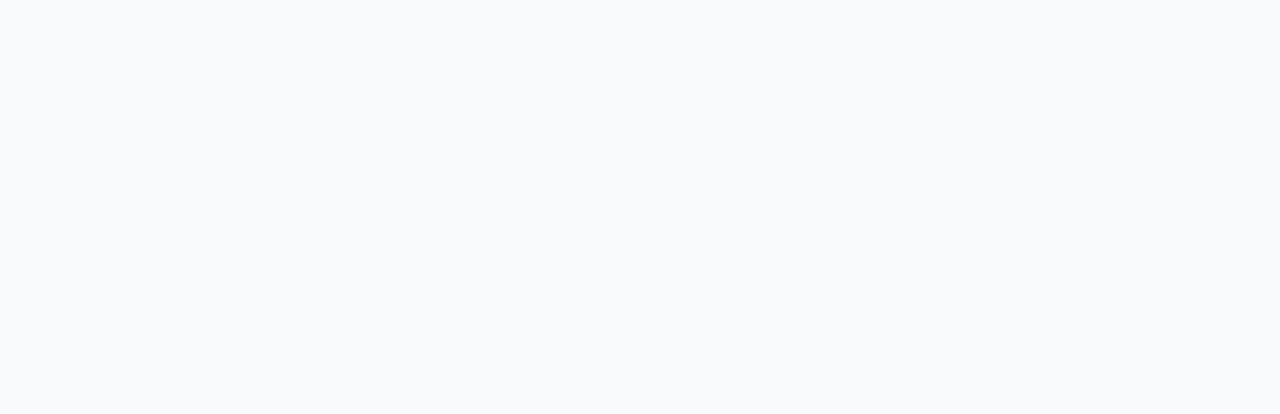
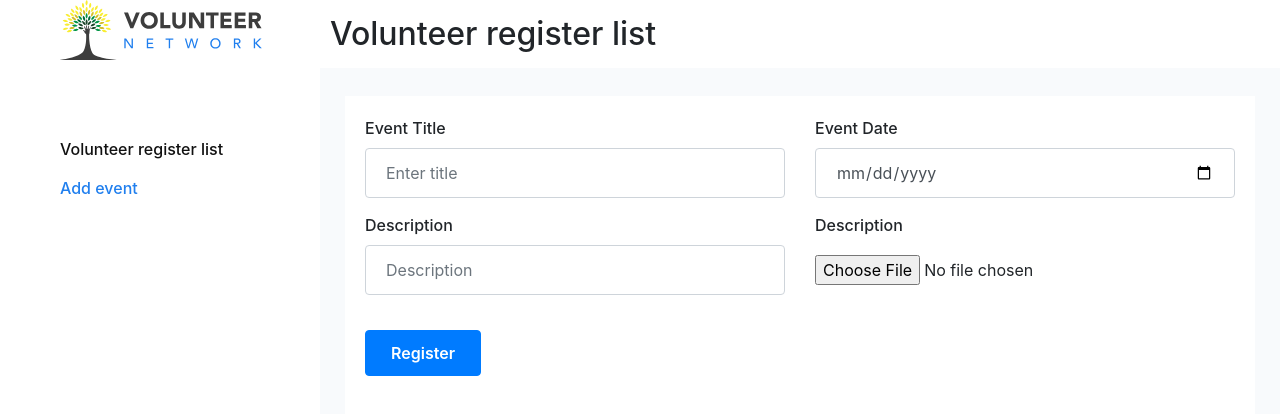
Before and after one commit to MsiIslam20/volenteer-network-app, a React (Create React App) app: page /addevent in a window 1280 px wide. Shown: the top 414 px of the page. Built offline with nearby package versions, Linux system fonts and the light colour scheme.

Commit message:
volunteer server file added

```diff
--- a/src/App.js
+++ b/src/App.js
@@ -13,6 +13,8 @@
 import LogIn from './components/LogIn/LogIn';
 import PrivateRoute from './components/PrivateRoute/PrivateRoute';
 import EventTask from './components/EventTask/EventTask';
+import AdminPanel from './components/AdminPanel/AdminPanel';
+import AddNewEvent from './components/AdminPanel/AddNewEvent';
 
 export const UserContext = createContext();
 
@@ -36,6 +38,12 @@
           <Route path="/events">
             <EventTask />
           </Route>
+          <Route path="/admin">
+            <AdminPanel />
+          </Route>
+          <Route path="/addevent">
+            <AddNewEvent />
+          </Route>
         </Switch>
       </Router>
     </UserContext.Provider>
--- /dev/null
+++ b/src/components/AdminPanel/AddNewEvent.js
@@ -0,0 +1,83 @@
+import React from 'react';
+import './AdminPanel.css';
+import logo from '../../images/logo.svg';
+import { useForm } from 'react-hook-form';
+import { Link } from 'react-router-dom';
+
+
+const AddNewEvent = () => {
+
+    const { register, handleSubmit, errors } = useForm();
+    const onSubmit = userData => {
+        fetch("http://localhost:4000/addProduct", {
+            method: "POST",
+            headers: {
+                'Content-Type': 'application/json'
+            },
+            body: JSON.stringify(userData)
+        })
+        .then(res => res.json())
+        .then(data =>{
+            alert("success")
+        })
+    }
+
+    return (
+        <>
+            <div className="container-fluid">
+                <div className="row">
+                    <div className="col-md-3 px-0">
+                        <div className="admin-sidebar">
+                            <Link to="/">
+                                <img src={logo} alt="" className="img-fluid"/>
+                            </Link>
+                            <ul className="list-unstyled toggle-list lists">
+                                <li>
+                                    <Link to="/admin">Volunteer register list</Link>
+                                </li>
+                                <li>
+                                    <Link  style={{color: '#207FEE'}} to="/addevent">Add event</Link>
+                                </li>
+                            </ul>
+                        </div>
+                    </div>
+                    <div className="col-md-9 px-0">
+                        <div className="admin-main">
+                            <h2>Volunteer register list</h2>
+                            <div className="admin-lists">
+                                <div className="admin-form">
+                                    <form onSubmit={handleSubmit(onSubmit)}>
+                                        <div className="row">
+                                            <div className="col-md-6">
+                                                <label htmlFor="name">Event Title</label>
+                                                <input className="form-control" type="text" name="name" placeholder="Enter title" ref={register({ required: true })} />
+                                                {errors.name && <span>Name is required</span>}
+                                            </div>
+                                            <div className="col-md-6">
+                                                <label htmlFor="date">Event Date</label>
+                                                <input className="form-control" placeholder="Date" type="date" name="date" ref={register({ required: true })} />
+                                                {errors.date && <span>Date is required</span>}
+                                            </div>
+                                            <div className="col-md-6">
+                                                <label htmlFor="description">Description</label>
+                                                <input className="form-control" placeholder="Description" type="text" name="description" ref={register({ required: true })} />
+                                                {errors.description && <span>Description is required</span>}
+                                            </div>
+                                            <div className="col-md-6">
+                                                <label htmlFor="image">Description</label><br/>
+                                                <input className="form_custom" placeholder="Banner"  ref={register()} type="file" name="image" />
+                                            </div>
+                                        </div>
+                                        <input type="submit" className="btn btn-primary event-btn" value="Register"/>
+                                    </form>
+                                </div>
+                            </div>
+                        </div>
+                    </div>
+                </div>
+            </div>
+        </>
+    );
+};
+
+export default AddNewEvent;
--- /dev/null
+++ b/src/components/AdminPanel/AdminPanel.css
@@ -0,0 +1,69 @@
+.admin-sidebar{
+    background: #FFFFFF;
+    min-height: 100vh;
+    text-align: center;
+}
+.toggle-list{
+    text-align: left;
+    padding: 80px 60px;
+}
+.toggle-list li {
+    font-size: 16px;
+    line-height: 19px;
+    color: #111111;
+    font-weight: 500;
+    margin-bottom: 20px;
+    cursor: pointer;
+}
+.admin-main h2{
+    background: white;
+    padding: 15px 10px;
+}
+.admin-lists{
+    padding: 20px 25px;
+}
+.admin-lists ul{
+    margin-bottom: 0px;
+    background: #ffffff;
+    border-radius: 0px;
+    padding: 15px 0px;
+    border-bottom: 1px solid #F5F6FA;
+}
+.admin-lists ul li {
+    display: inline-block;
+    width: 20%;
+    word-break: break-word;
+    padding-left: 25px;
+    font-weight: 500;
+}
+.admin-lists ul:nth-child(1){
+    background: #F5F6FA;
+}
+.delete-list{
+    color:red;
+    cursor: pointer;
+}
+
+.admin-form{
+    background: white;
+    padding: 20px 20px;
+}
+.admin-form .form-control{
+    padding: 24px 20px;
+    margin-bottom: 15px;
+}
+.admin-form label{
+    font-weight: 500;
+}
+.form_custom{
+    margin-top: 10px;
+}
+.event-btn{
+    margin-top: 20px;
+    margin-bottom: 30px;
+    padding: 10px 25px;
+    font-weight: 600;
+}
+.lists li a{
+    color: #111111;
+}
--- /dev/null
+++ b/src/components/AdminPanel/AdminPanel.js
@@ -0,0 +1,60 @@
+import React, { useEffect, useState } from 'react';
+import './AdminPanel.css';
+import logo from '../../images/logo.svg';
+import SingleAdminEvents from './SingleAdminEvents';
+import { Link } from 'react-router-dom';
+
+const AdminPanel = () => {
+    const [events, setEvents] = useState([]);
+
+    useEffect(() => {
+        fetch(`http://localhost:4000/allEvents`)
+        .then(res => res.json())
+        .then(data => {
+            setEvents(data)
+        })
+    }, []);
+
+    return (
+        <>
+            <div className="container-fluid">
+                <div className="row">
+                    <div className="col-md-3 px-0">
+                        <div className="admin-sidebar">
+                            <Link to="/">
+                                <img src={logo} alt="" className="img-fluid"/>
+                            </Link>
+                            <ul className="list-unstyled toggle-list lists">
+                                <li>
+                                    <Link  style={{color: '#207FEE'}} to="/admin">Volunteer register list</Link>
+                                </li>
+                                <li>
+                                    <Link to="/addevent">Add event</Link>
+                                </li>
+                            </ul>
+                        </div>
+                    </div>
+                    <div className="col-md-9 px-0">
+                        <div className="admin-main">
+                            <h2>Volunteer register list</h2>
+                            <div className="admin-lists">
+                                <ul className="list-unstyled">
+                                    <li>Name</li>
+                                    <li>Email ID</li>
+                                    <li>registration date</li>
+                                    <li>Volunteer list</li>
+                                    <li>Action</li>
+                                </ul>
+                                    {
+                                        events.map(event => <SingleAdminEvents event={event} key={event._id}></SingleAdminEvents>)
+                                    }
+                            </div>
+                        </div>
+                    </div>
+                </div>
+            </div>
+        </>
+    );
+};
+
+export default AdminPanel;
--- /dev/null
+++ b/src/components/AdminPanel/SingleAdminEvents.js
@@ -0,0 +1,28 @@
+import React from 'react';
+
+const SingleAdminEvents = (props) => {
+    const {name, email, date, vnName, _id} = props.event;
+    const handleDelete = (e , id) => {
+        fetch(`http://localhost:4000/delete/${id}`, {
+            method: 'DELETE'
+        })
+        .then(res => res.json())
+        .then(data => {
+            if(data){
+                e.parentNode.style.display = 'none';
+            }
+        })
+    }
+
+    return (
+        <ul className="list-unstyled">
+           <li>{name}</li>
+           <li>{email}</li>
+           <li>{date}</li>
+           <li>{vnName}</li>
+           <li onClick={(e) => handleDelete(e.currentTarget, _id)} className="delete-list">Delete</li>
+        </ul>
+    );
+};
+
+export default SingleAdminEvents;
--- a/src/components/Header/Header.js
+++ b/src/components/Header/Header.js
@@ -37,7 +37,7 @@
                                 }
                             </li>
                             <li className="nav-item">
-                                <Link to="/">
+                                <Link to="/admin">
                                     <p className="nav-link btn btn-dark btn-main">Admin</p>
                                 </Link>
                             </li>
--- a/src/components/SingleVolunteer/SingleVolunteer.css
+++ b/src/components/SingleVolunteer/SingleVolunteer.css
@@ -71,6 +71,9 @@
 .volunteer-inner .col-md-3:nth-child(20) h3{
     background: #FFBD3E;
 }
+.volunteer-inner .col-md-3 h3{
+    background: #421FCF;
+}
 .sn-volunteer{
     position: relative;
     margin-bottom: 30px;
--- a/src/components/SingleVolunteer/SingleVolunteer.js
+++ b/src/components/SingleVolunteer/SingleVolunteer.js
@@ -4,6 +4,8 @@
 
 const SingleVolunteer = (props) => {
     const {name, img, _id} = props.vn;
+    const image = "https://i.ibb.co/VSdRmB3/animal-Shelter.png";
+
 
     const history = useHistory();
     const handleSubmit = (id) => {
@@ -13,7 +15,7 @@
         <>
             <div className="col-md-3">
                 <div onClick={() => handleSubmit(_id)} className="sn-volunteer">
-                    <img src={img} alt="" className="img-fluid"/>
+                    <img src={img || image} alt="" className="img-fluid"/>
                     <h3>{name}</h3>
                 </div>
             </div>
--- a/src/components/Volenteers/Volenteers.js
+++ b/src/components/Volenteers/Volenteers.js
@@ -20,7 +20,7 @@
                             <div className="volunteer-inner">
                                 <div className="row">
                                     {
-                                        volunteers.map(vn => <SingleVolunteer key={vn.key} vn={vn}></SingleVolunteer>)
+                                        volunteers.map(vn => <SingleVolunteer key={vn._id} vn={vn}></SingleVolunteer>)
                                     }
                                 </div>
                             </div>
```
